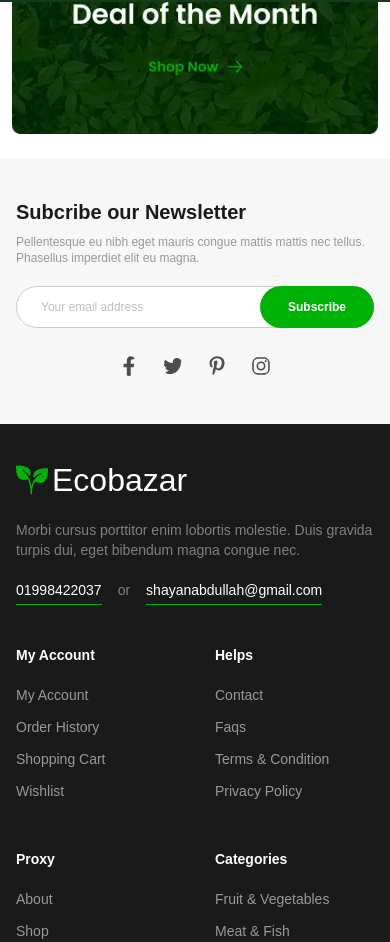
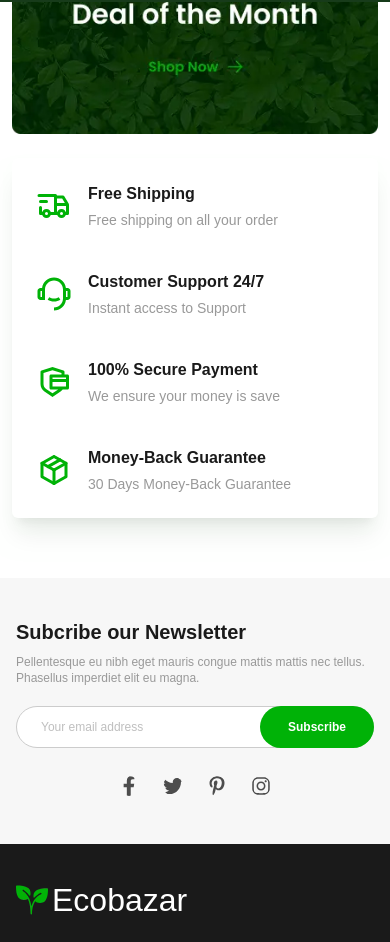
Before and after one commit to shayanabdullah/Eco-bazar, a React (Vite) app: page / in a window 390 px wide. Shown: the part 842-1784 px from the top of the page. Built offline with nearby package versions, Linux system fonts and the light colour scheme.

Commit message:
banner and featured added

```diff
--- a/dev-dist/sw.js
+++ b/dev-dist/sw.js
@@ -81,7 +81,7 @@ define(['./workbox-7e5eb42b'], (function (workbox) { 'use strict';
     "revision": "3ca0b8505b4bec776b69afdba2768812"
   }, {
     "url": "index.html",
-    "revision": "0.r2g8385ek2"
+    "revision": "0.fpjue2pmnag"
   }], {});
   workbox.cleanupOutdatedCaches();
   workbox.registerRoute(new workbox.NavigationRoute(workbox.createHandlerBoundToURL("index.html"), {
--- a/src/components/common/TopBar.jsx
+++ b/src/components/common/TopBar.jsx
@@ -8,6 +8,8 @@ import { Link } from "react-router";
 import eng from "../../assets/icons/eng.svg";
 import bd from "../../assets/icons/bd.svg";
 import jp from "../../assets/icons/jp.svg";
+import ind from "../../assets/icons/ind.svg";
+import usa from "../../assets/icons/usa.svg";
 import { motion } from "motion/react";
 
 const TopBar = () => {
@@ -148,11 +150,42 @@ const TopBar = () => {
               {/* CURRENCY */}
               <div className="flex items-center relative">
                 <div
-                  className="flex items-center gap-x-1.25 cursor-pointer"
-                  onClick={() => setOpenCurrency((prev) => !prev)}
+                  className="flex items-center gap-x-1 cursor-pointer text-sm"
+                  onClick={() => setOpenCurrency(!openCurrency)}
                   ref={dropDownCurRef}
                 >
-                  {currentCurrency} <IoChevronDownOutline />
+                  {currentCurrency == "USD" ? (
+                    <>
+                      <img
+                        src={usa}
+                        alt="icon"
+                        fetchPriority="high"
+                        width={15}
+                      />
+                      {currentCurrency}
+                    </>
+                  ) : currentCurrency=== 'BDT' ? (
+                    <>
+                      <img
+                        src={bd}
+                        alt="icon"
+                        fetchPriority="high"
+                        width={15}
+                      />
+                      {currentCurrency}
+                    </>
+                  ) : (
+                    <>
+                       <img
+                        src={ind}
+                        alt="icon"
+                        fetchPriority="high"
+                        width={15}
+                      />
+                      {currentCurrency}
+                    </>
+                  )}
+                  <IoChevronDownOutline />
                 </div>
 
                 {/* DROPDOWN */}
@@ -163,35 +196,52 @@ const TopBar = () => {
                       animate={{ opacity: 1, y: 0, scale: 1 }}
                       exit={{ opacity: 0, y: -10, scale: 0.95 }}
                       transition={{ duration: 0.2 }}
-                      className="bg-gray-0 rounded-sm text-body-sm absolute top-[122%] z-50 left-0 shadow-md"
+                      onMouseLeave={() => setOpenCurrency(false)}
+                      className="bg-white rounded-sm text-body-sm absolute top-[122%] w-full z-60 left-1 shadow-md "
                     >
-                      <ul>
+                      <ul className="size-full flex flex-col gap-y-1">
                         {currentCurrency !== "USD" && (
                           <li
-                            className="hover:bg-gray-2 px-3 py-1 cursor-pointer"
-                            onClick={() => setCurrentLan("USD")}
+                            className="hover:bg-neutral-3 hover:text-neutral-6 text-sm  transition-all duration-200  cursor-pointer flex items-center gap-x-1 p-1"
+                            onClick={() => setCurrentCurrency("USD")}
                           >
+                            <img
+                              src={usa}
+                              alt="icon"
+                              fetchPriority="high"
+                              width={15}
+                            />
                             USD
                           </li>
                         )}
+                        {currentCurrency !== "BDT" && (
                           <li
-                          className="hover:bg-gray-2 px-3 py-1 cursor-pointer"
+                            className="hover:bg-neutral-3 hover:text-neutral-6 text-sm  transition-all duration-200  cursor-pointer flex items-center gap-x-1 p-1"
                             onClick={() => setCurrentCurrency("BDT")}
                           >
+                            <img
+                              src={bd}
+                              alt="icon"
+                              fetchPriority="high"
+                              width={15}
+                            />
                             BDT
                           </li>
+                        )}
+                        {currentCurrency !== "INR" && (
                           <li
-                          className="hover:bg-gray-2 px-3 py-1 cursor-pointer"
+                            className="hover:bg-neutral-3 hover:text-neutral-6 text-sm  transition-all duration-200  cursor-pointer flex items-center gap-x-1 p-1"
                             onClick={() => setCurrentCurrency("INR")}
                           >
+                            <img
+                              src={ind}
+                              alt="icon"
+                              fetchPriority="high"
+                              width={15}
+                            />
                             INR
                           </li>
-                        <li
-                          className="hover:bg-gray-2 px-3 py-1 cursor-pointer"
-                          onClick={() => setCurrentCurrency("EUR")}
-                        >
-                          EUR
-                        </li>
+                        )}
                       </ul>
                     </motion.div>
                   )}
--- /dev/null
+++ b/src/components/home/Featured.jsx
@@ -0,0 +1,58 @@
+import React from 'react'
+import { TbTruckDelivery, TbPackage } from "react-icons/tb";
+import {
+  RiCustomerService2Line,
+  RiSecurePaymentLine,
+} from "react-icons/ri";
+import Container from '../layouts/Container';
+
+const Featured = () => {
+
+ const featuredData = [
+  {
+    id: 1,
+    icon: TbTruckDelivery,
+    title: "Free Shipping",
+    description: "Free shipping on all your order",
+  },
+  {
+    id: 2,
+    icon: RiCustomerService2Line,
+    title: "Customer Support 24/7",
+    description: "Instant access to Support",
+  },
+  {
+    id: 3,
+    icon: RiSecurePaymentLine,
+    title: "100% Secure Payment",
+    description: "We ensure your money is save",
+  },
+  {
+    id: 4,
+    icon: TbPackage,
+    title: "Money-Back Guarantee",
+    description: "30 Days Money-Back Guarantee",
+  },
+];
+  return (
+    <div className='pb-15 px-3 lg:px-0 '>
+        <Container>
+        <div className="grid grid-cols-1 md:grid-cols-2 lg:grid-cols-4 gap-y-10 p-6 md:p-10 rounded-md shadow-xl shadow-[#002603]/8">
+            {
+                featuredData.map((item)=>(
+                    <div className="card flex items-center gap-x-4" key={item.id}>
+                <item.icon className='text-heading-04 text-primary'/>
+                <div className="flex flex-col gap-y-1">
+                    <h2 className='font-poppins font-semibold text-base text-gray-9'>{item.title}</h2>
+                    <p className='font-poppins font-normal text-sm text-gray-4'>{item.description}</p>
+                </div>
+            </div>
+                ))
+            }
+        </div>
+        </Container>
+    </div>
+  )
+}
+
+export default Featured
--- a/src/pages/Home.jsx
+++ b/src/pages/Home.jsx
@@ -5,11 +5,13 @@ import PopUp from '../components/PopUp';
 import { BiArrowFromRight } from 'react-icons/bi';
 import { FaArrowUp } from 'react-icons/fa';
 import Hero from '../components/home/Hero';
+import Featured from '../components/home/Featured';
 
 const Home = () => {
   return (
     <>
     <Hero/>
+    <Featured/>
     </>
   )
 }
```
Also changed, not shown: src/assets/icons/ind.svg (added), src/assets/icons/usa.svg (added). Lines whose indentation alone changed are shown as unchanged.
